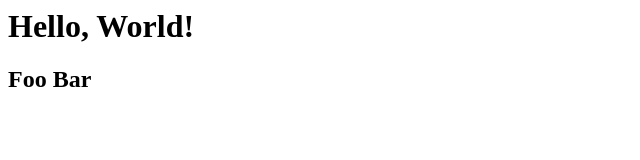
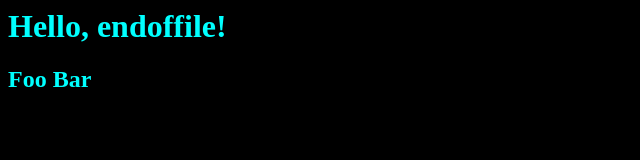
Before and after one commit to tsoding/wassm, a plain HTML site: page static/index.html in a window 1280 px wide. Shown: the whole page, without its empty margins (0-640 px from the left). Drawn offline with Linux system fonts and the light colour scheme.

Commit message:
Implement http_serve_file (#18)

```diff
--- a/static/index.html
+++ b/static/index.html
@@ -1,9 +1,10 @@
 <html xmlns="http://www.w3.org/1999/xhtml" xml:lang="en" lang="en">
   <head>
     <title>Hello, World</title>
+    <link rel="stylesheet" href="/main.css" type="text/css" media="screen" />
   </head>
   <body>
-    <h1>Hello, World!</h1>
+    <h1>Hello, endoffile!</h1>
     <h2>Foo Bar</h2>
   </body>
 </html>
--- /dev/null
+++ b/static/main.css
@@ -0,0 +1 @@
+* { background: black; color: cyan }
```
Also changed, not shown: 4 other files.
